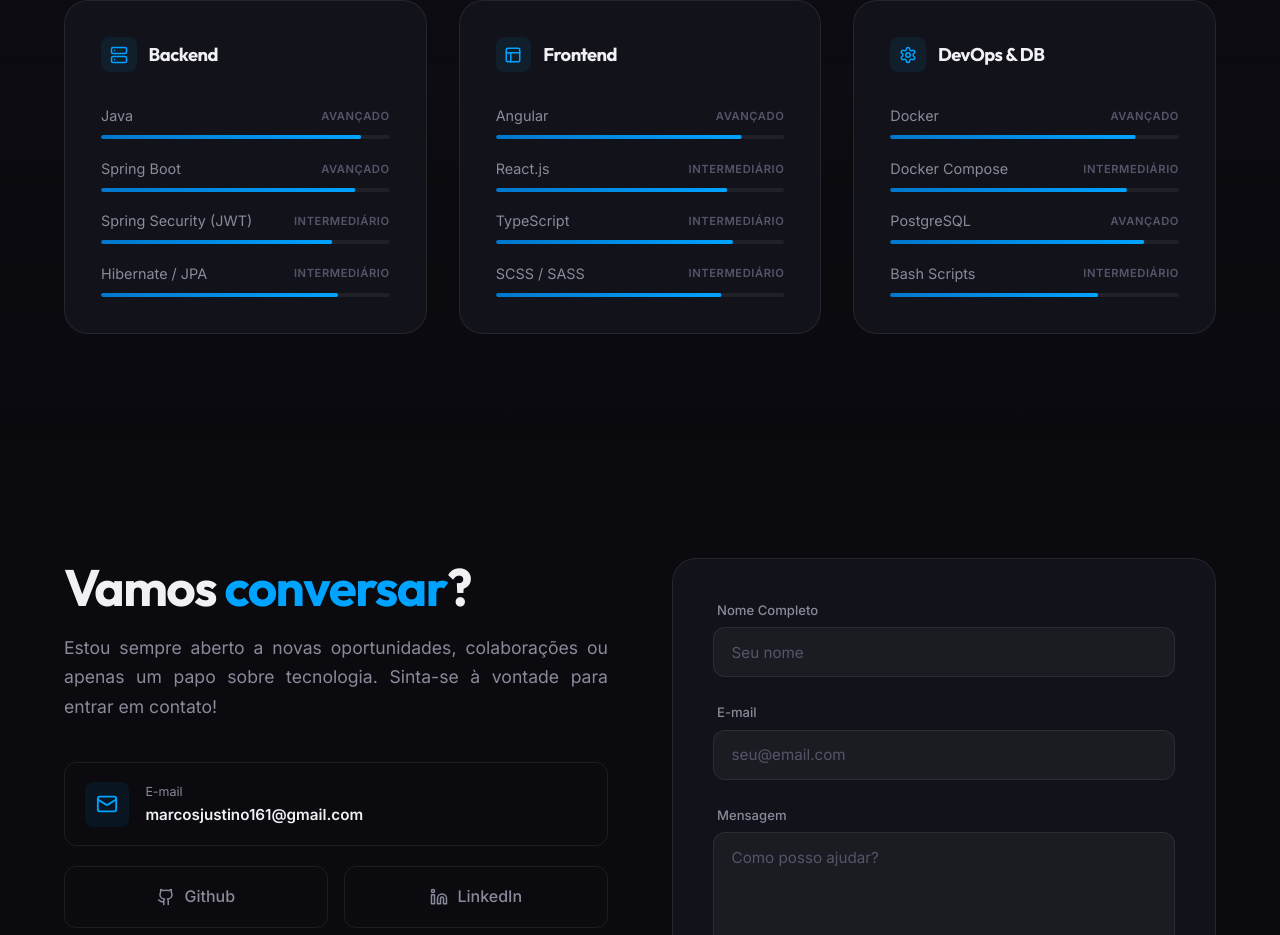
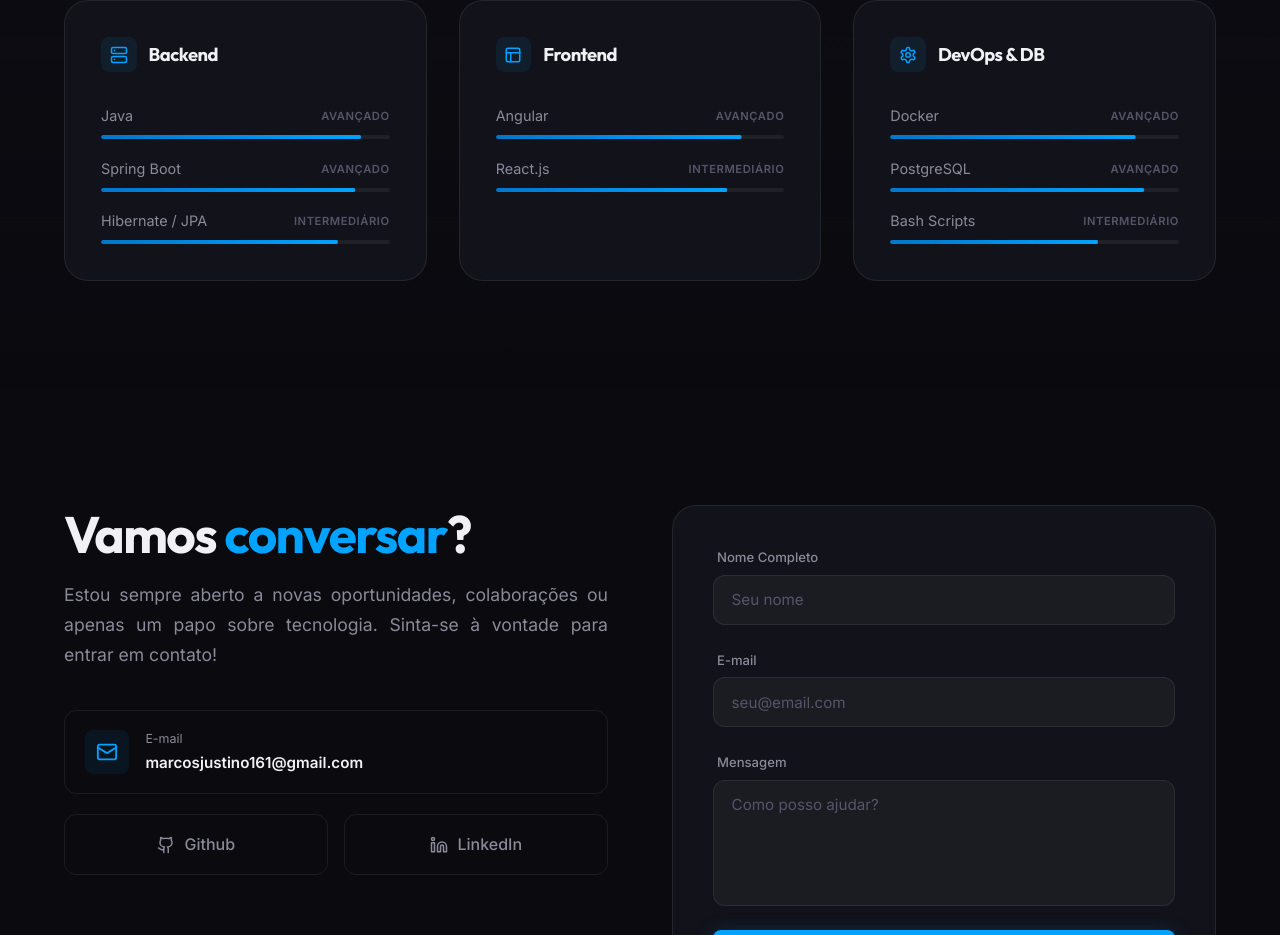
Before and after one commit to JustinoCarneiro/portfolio, a React (Vite) app: page / in a window 1280 px wide. Shown: the part 3192-4127 px from the top of the page. Built offline with nearby package versions, Linux system fonts and the light colour scheme.

Commit message:
modified:   src/components/Skills.jsx

```diff
--- a/src/components/Skills.jsx
+++ b/src/components/Skills.jsx
@@ -9,7 +9,6 @@ const categories = [
     skills: [
       { name: 'Java', level: 90 },
       { name: 'Spring Boot', level: 88 },
-      { name: 'Spring Security (JWT)', level: 80 },
       { name: 'Hibernate / JPA', level: 82 },
     ],
   },
@@ -19,8 +18,6 @@ const categories = [
     skills: [
       { name: 'Angular', level: 85 },
       { name: 'React.js', level: 80 },
-      { name: 'TypeScript', level: 82 },
-      { name: 'SCSS / SASS', level: 78 },
     ],
   },
   {
@@ -28,7 +25,6 @@ const categories = [
     Icon: Settings,
     skills: [
       { name: 'Docker', level: 85 },
-      { name: 'Docker Compose', level: 82 },
       { name: 'PostgreSQL', level: 88 },
       { name: 'Bash Scripts', level: 72 },
     ],
```
